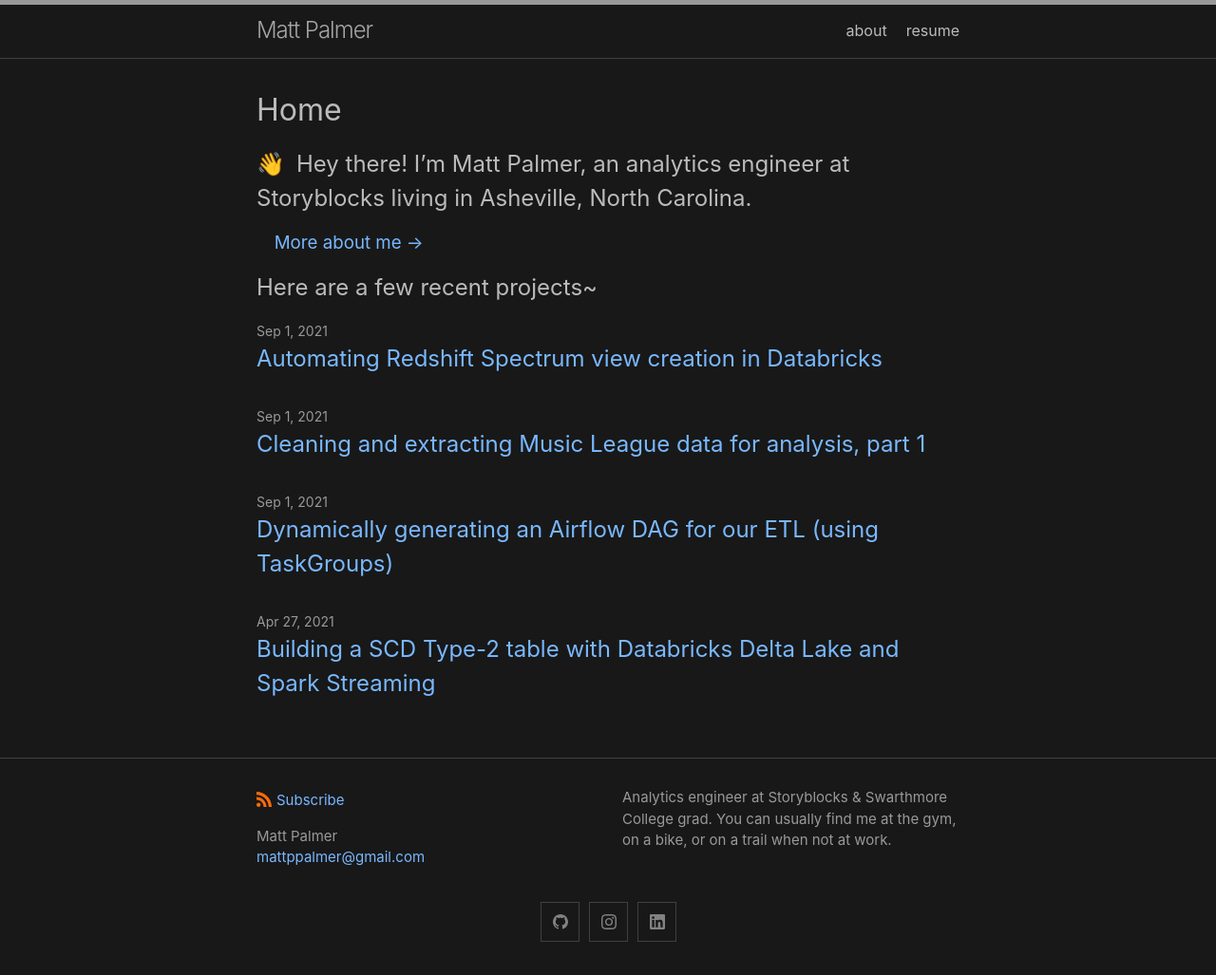
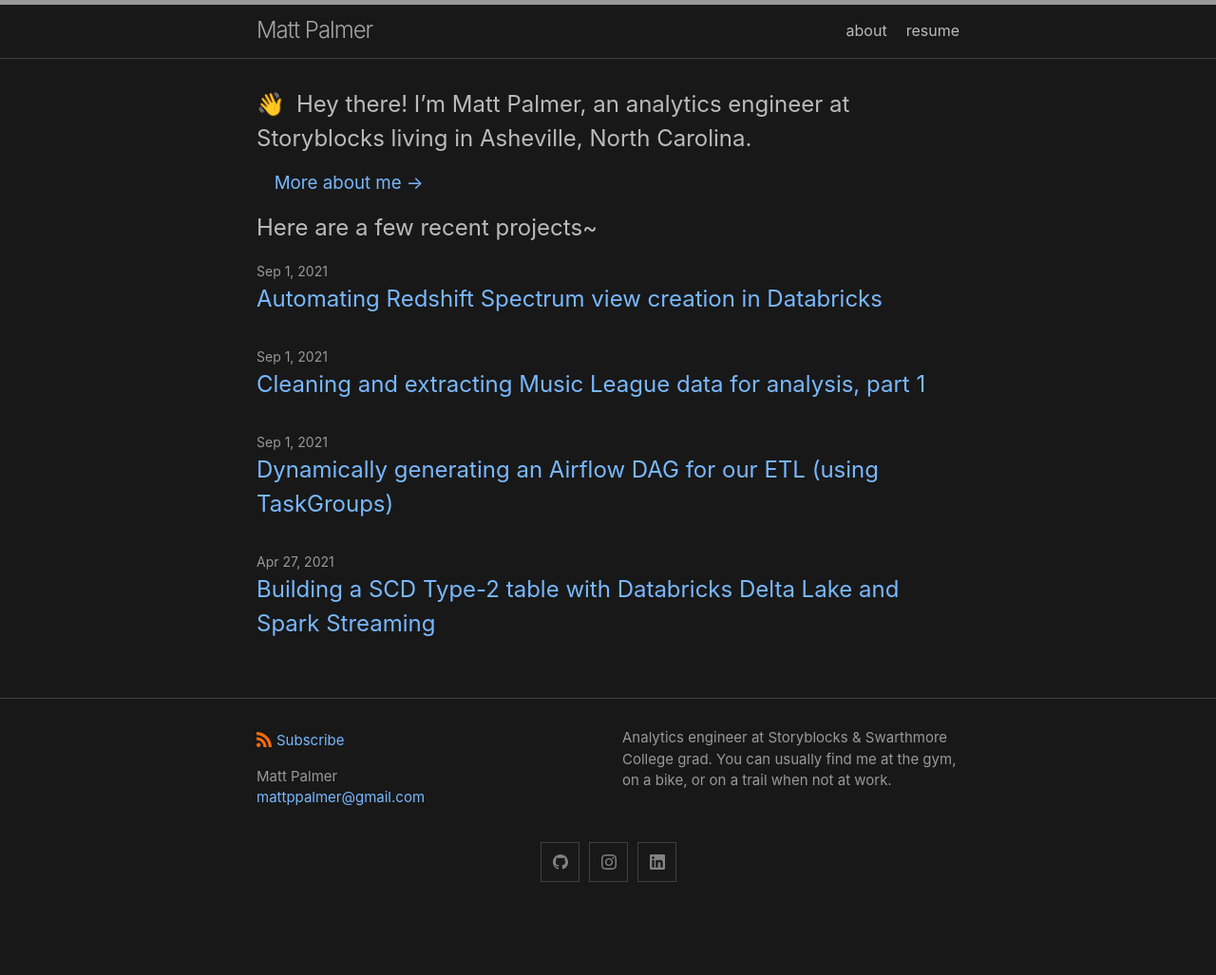
Before and after one commit to mattppal/mattppal.github.io, a Jekyll site: the page built from index.md, in a window 1280 px wide. Shown: the whole page at 95% size. Built offline with Jekyll 4.4.1, drawn with Linux system fonts in a browser that asks for light colours; after the commit the page ends 964 px from its top, so only the background shows below that.

Commit message:
remove title

```diff
--- a/_layouts/home.html
+++ b/_layouts/home.html
@@ -3,9 +3,9 @@ layout: default
 ---
 
 <div class="home">
-  {%- if page.title -%}
+  <!-- {%- if page.title -%}
     <h1 class="page-heading">{{ page.title }}</h1>
-  {%- endif -%}
+  {%- endif -%} -->
 
   {{ content }}
 
@@ -42,15 +42,22 @@ layout: default
   <div class="pager">
     <ul class="pagination">
       {%- if paginator.previous_page %}
-          <li><a href="{{ paginator.previous_page_path | relative_url }}" class="previous-page">{{ paginator.previous_page }}</a></li>
+      <li><a href="{{ paginator.previous_page_path | relative_url }}" class="previous-page">{{ paginator.previous_page
+          }}</a></li>
       {%- else %}
-          <li><div class="pager-edge">•</div></li>
+      <li>
+        <div class="pager-edge">•</div>
+      </li>
       {%- endif %}
-          <li><div class="current-page">{{ paginator.page }}</div></li>
+      <li>
+        <div class="current-page">{{ paginator.page }}</div>
+      </li>
       {%- if paginator.next_page %}
       <li><a href="{{ paginator.next_page_path | relative_url }}" class="next-page">{{ paginator.next_page }}</a></li>
       {%- else %}
-          <li><div class="pager-edge">•</div></li>
+      <li>
+        <div class="pager-edge">•</div>
+      </li>
       {%- endif %}
     </ul>
   </div>
```
Lines whose indentation alone changed are shown as unchanged.
